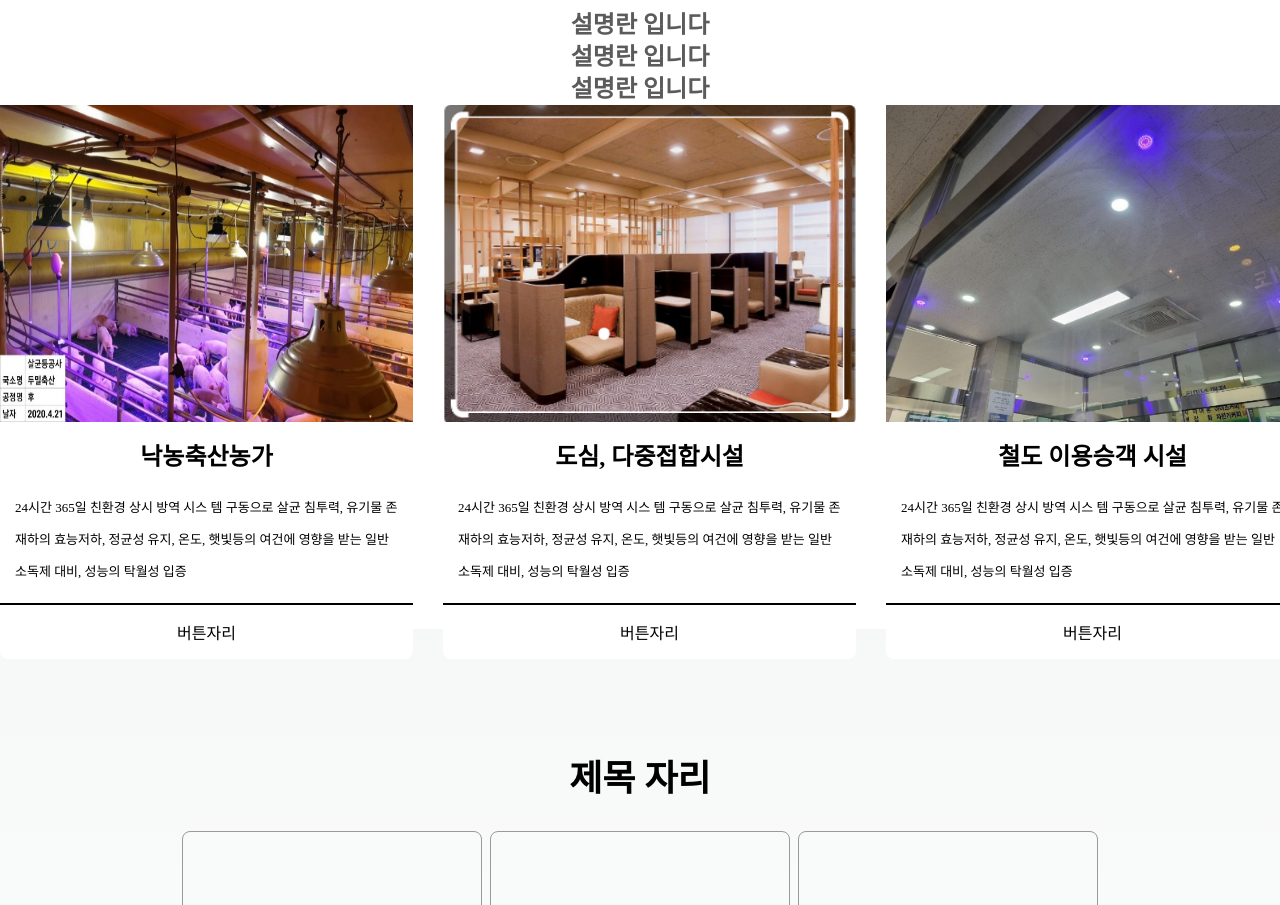
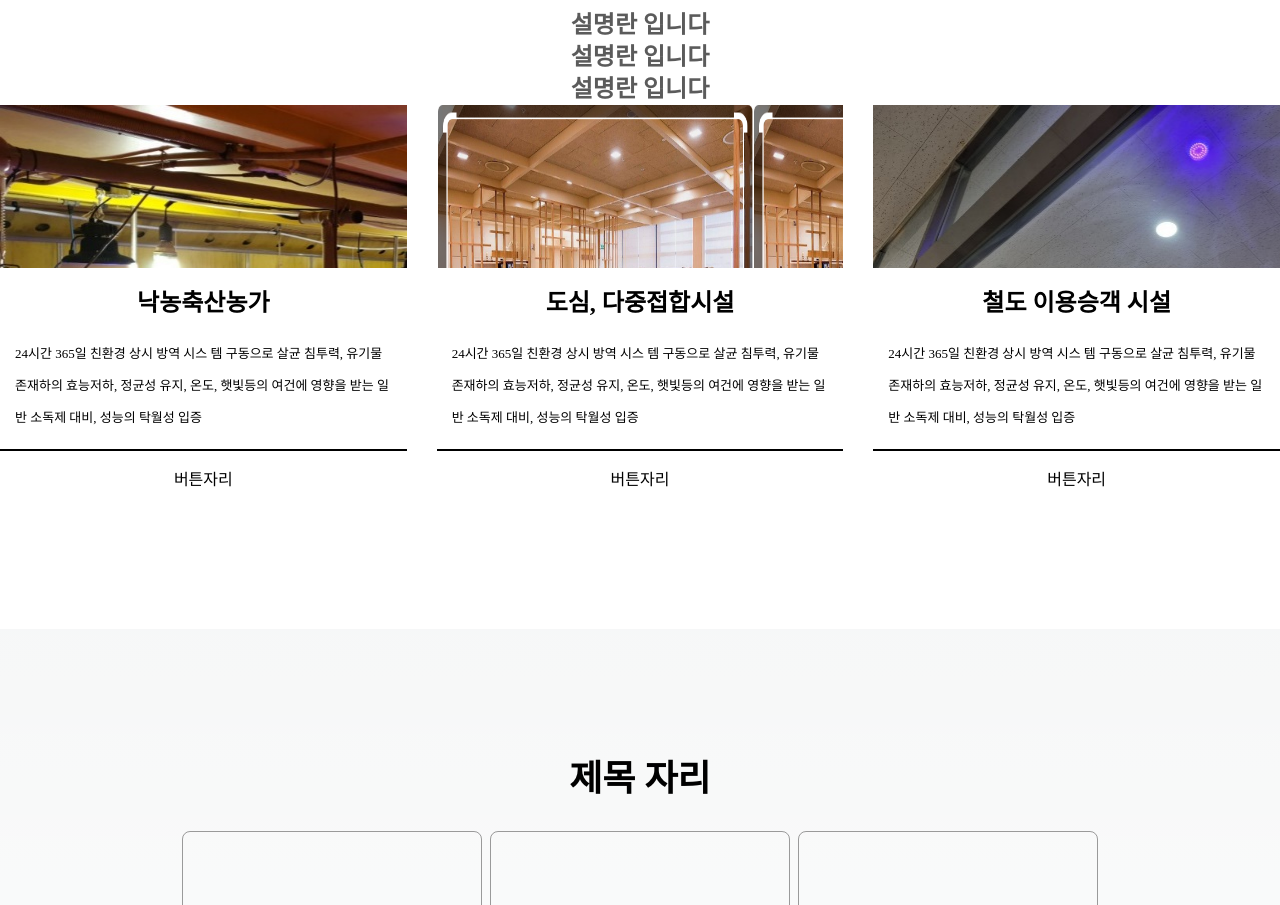
Before and after one commit to worldhostm/eparanbyeol, a Next.js app: page / in a window 1280 px wide. Shown: the part 2295-3200 px from the top of the page. Built offline with nearby package versions, Linux system fonts and the light colour scheme.

Commit message:
이미지 테스트

```diff
--- a/src/app/_components/Business.tsx
+++ b/src/app/_components/Business.tsx
@@ -39,8 +39,13 @@ export default function Business() {
               className={sty.tileDiv}
               key={'contentNode'+idx+ '$$'}
               >
-                <div className={sty.upper}>
-                    <Image src={e.img} width={413} height={317} alt=""/>
+                <div
+                className={sty.upper}
+                style={{
+                  backgroundImage: `url(${e.img})`
+                }}
+                >
+                    {/* <Image src={e.img} width={413} height={317} alt=""/> */}
                 </div>
                 <div className={sty.under}>
                     <div className={sty.subTitle}>
```
